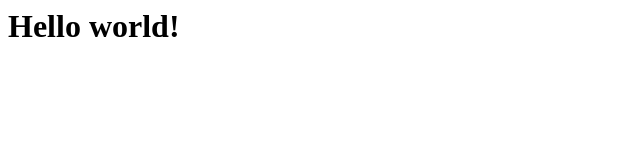
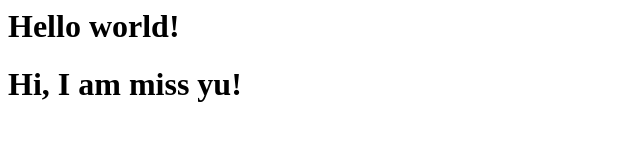
Before and after one commit to rainning1981/myBase1, a plain HTML site: page index.html in a window 1280 px wide. Shown: the whole page, without its empty margins (0-640 px from the left). Drawn offline with Linux system fonts and the light colour scheme.

Commit message:
Update index.html

```diff
--- a/index.html
+++ b/index.html
@@ -1 +1,2 @@
 <h1>Hello world!<h1>
+  Hi, I am miss yu!
```
